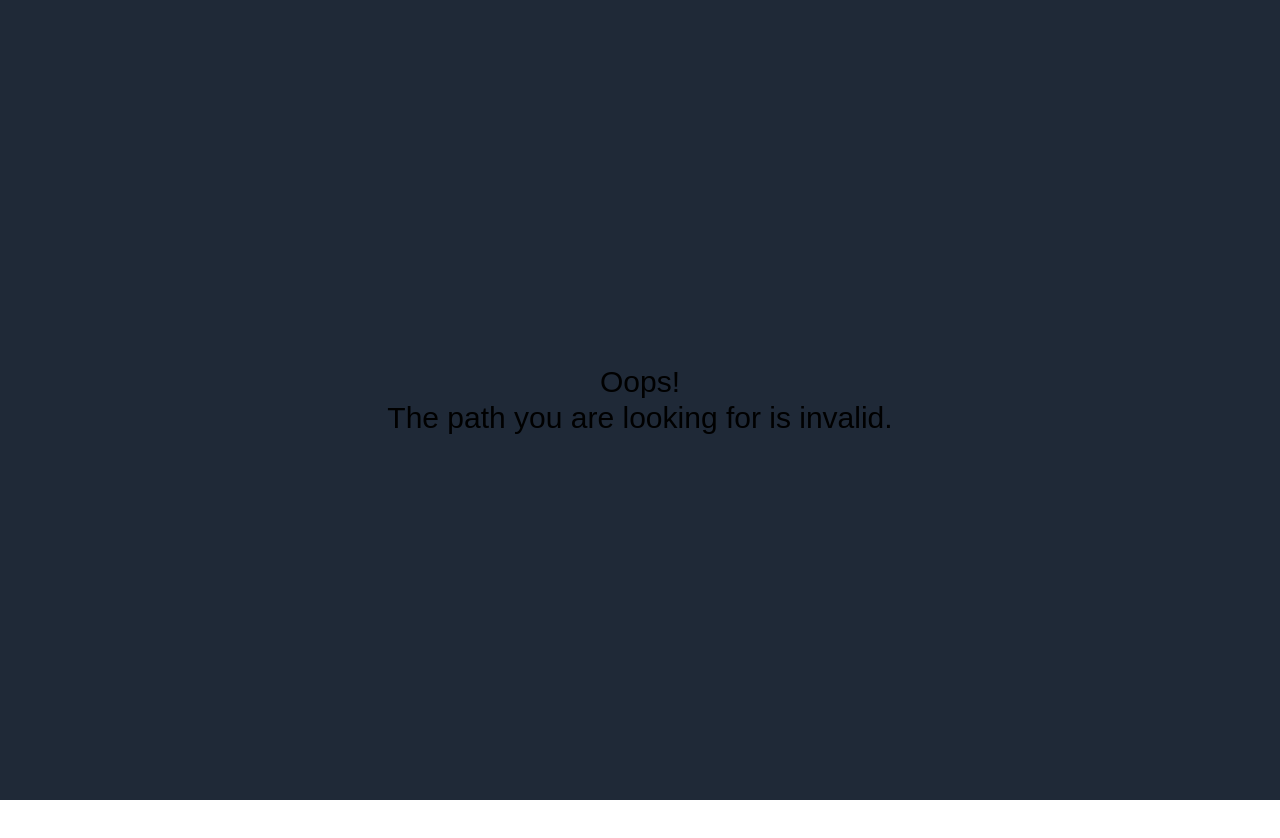
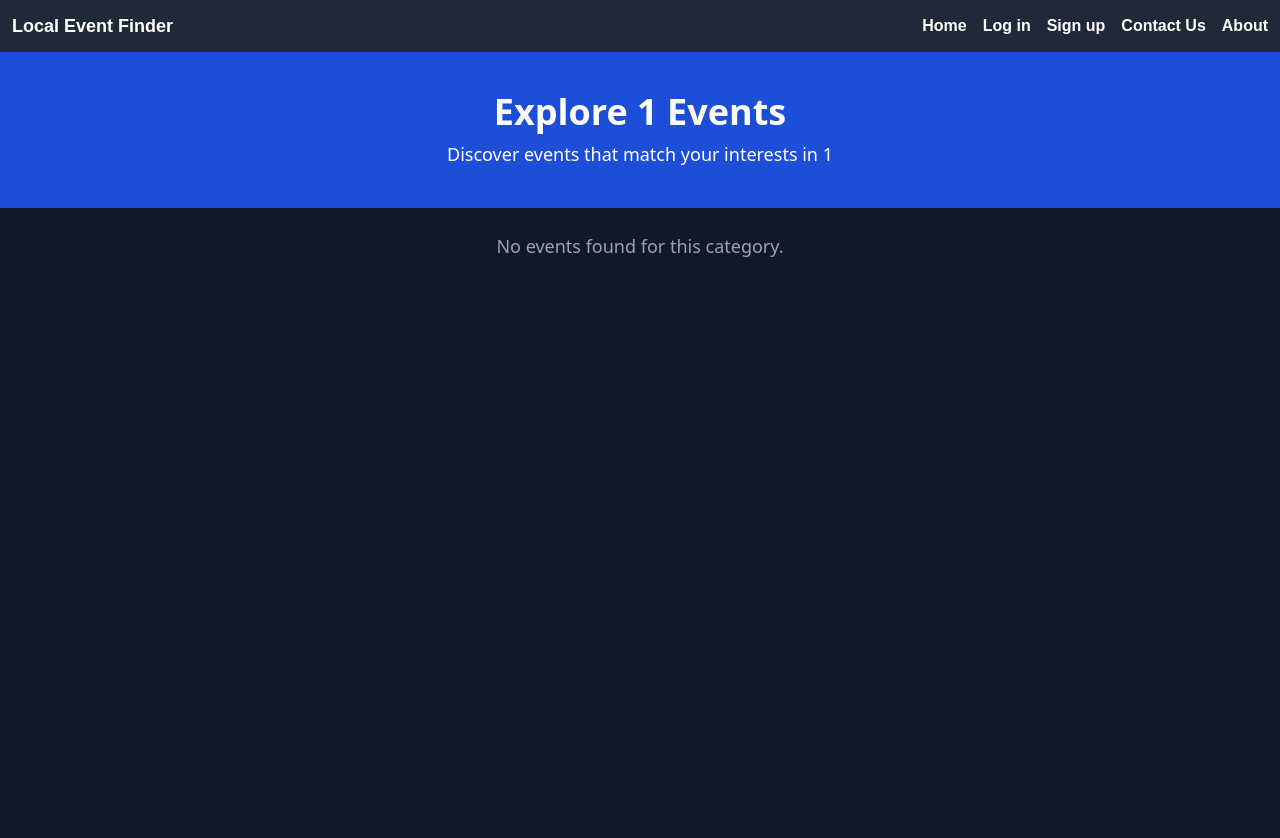
Before and after one commit to lustarm/localeventfinder, a React (Vite) app: page /find/1 in a window 1280 px wide. Shown: the top 838 px of the page. Before the commit the page ends 800 px from the top, so only its background shows below. Built offline with nearby package versions, Linux system fonts and the light colour scheme; a web font is replaced by a local one.

Commit message:
added category finder

```diff
--- a/src/main.jsx
+++ b/src/main.jsx
@@ -13,6 +13,7 @@ import About from './routes/about.jsx';
 import Contact from './routes/contact.jsx';
 import Register from './routes/register.jsx';
 import Login from './routes/login.jsx';
+import Category from './routes/category.jsx';
 
 const router = createBrowserRouter([
     {
@@ -41,6 +42,11 @@ const router = createBrowserRouter([
         errorElement: <ErrorPage />,
     },
     {
+        path: "/find/:category",
+        element: <Category />,
+        errorElement: <ErrorPage />,
+    },
+    {
         path: "*",
         element: <ErrorPage />,
         errorElement: <ErrorPage />,
--- /dev/null
+++ b/src/routes/category.jsx
@@ -0,0 +1,54 @@
+import { useParams } from "react-router-dom";
+import Navbar from "../components/navbar";
+
+const Category = () => {
+    const { category } = useParams();
+
+    // Sample mock events with categories
+    const mockEvents = [
+        { id: 1, name: "Art Festival", date: "2024-11-10", location: "Downtown Park", category: "art" },
+        { id: 2, name: "Music Night", date: "2024-11-12", location: "City Concert Hall", category: "music" },
+        { id: 3, name: "Food Market", date: "2024-11-15", location: "Central Plaza", category: "food" },
+        { id: 4, name: "Local Art Show", date: "2024-11-18", location: "Art Gallery", category: "art" },
+        { id: 5, name: "Jazz Concert", date: "2024-11-20", location: "Jazz Club", category: "music" },
+        // Add more events as needed
+    ];
+
+    // Filter events based on the URL category
+    const filteredEvents = mockEvents.filter(event => event.category === category.toLowerCase());
+
+    return (
+        <>
+            <Navbar />
+            <div className="min-h-screen bg-gray-900 text-white">
+                {/* Hero Section */}
+                <div className="bg-blue-700 text-center py-10">
+                    <h1 className="text-4xl font-bold capitalize">Explore {category} Events</h1>
+                    <p className="text-lg mt-2">Discover events that match your interests in {category}</p>
+                </div>
+
+                {/* Event Cards */}
+                <div className="p-6 grid grid-cols-1 sm:grid-cols-2 md:grid-cols-3 lg:grid-cols-4 gap-6">
+                    {filteredEvents.length > 0 ? (
+                        filteredEvents.map(event => (
+                            <div key={event.id} className="bg-gray-800 rounded-lg shadow-lg p-5 hover:scale-105 transform transition duration-300">
+                                <h2 className="text-2xl font-semibold mb-2">{event.name}</h2>
+                                <p className="text-gray-400">{event.date}</p>
+                                <p className="mt-1">{event.location}</p>
+                                <button className="mt-4 bg-blue-500 hover:bg-blue-600 text-white font-semibold py-2 px-4 rounded">
+                                    View Details
+                                </button>
+                            </div>
+                        ))
+                    ) : (
+                        <p className="text-center text-gray-400 text-lg col-span-full">
+                            No events found for this category.
+                        </p>
+                    )}
+                </div>
+            </div>
+        </>
+    );
+};
+
+export default Category;
```
